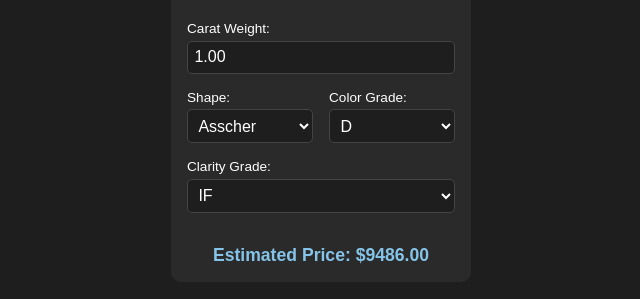
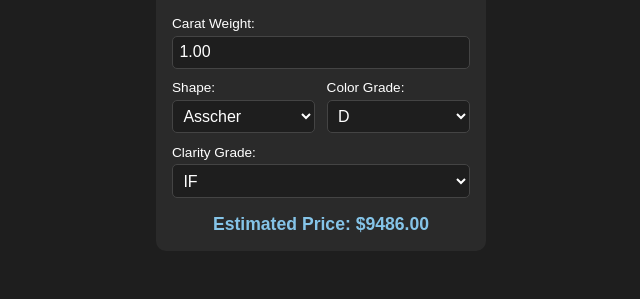
Before and after one commit to vmvenkov/diamond-calculator, a plain HTML site: page index.html in a window 1280 px wide. Shown: the part 73-372 px from the top of the page, without its empty margins (319-959 px from the left). Drawn offline with Linux system fonts and the light colour scheme.

Commit message:
Update index.html

```diff
--- a/index.html
+++ b/index.html
@@ -21,11 +21,13 @@
       background-color: #2a2a2a;
       padding: 1rem;
       border-radius: 10px;
-      width: 100%;
-      max-width: 300px;
+      width: 110%;
+      max-width: 330px;
+      height: 55%;
       display: flex;
       flex-direction: column;
-      gap: 1rem;
+      gap: 0.7rem;
+      overflow: hidden;
     }
 
     h2 {
@@ -37,7 +39,8 @@
     form {
       display: flex;
       flex-wrap: wrap;
-      gap: 1rem;
+      gap: 0.7rem;
+      justify-content: space-between;
     }
 
     .form-group {
@@ -64,12 +67,16 @@
       text-align: center;
       font-weight: bold;
       font-size: 1.1rem;
-      margin-top: 1rem;
+      margin-top: 0.3rem;
       color: #85c4e8;
       flex: 1 1 100%;
     }
 
     @media (max-width: 360px) {
+      .calculator {
+        width: 100%;
+        max-width: 100%;
+      }
       .form-group {
         flex: 1 1 100%;
       }
```
